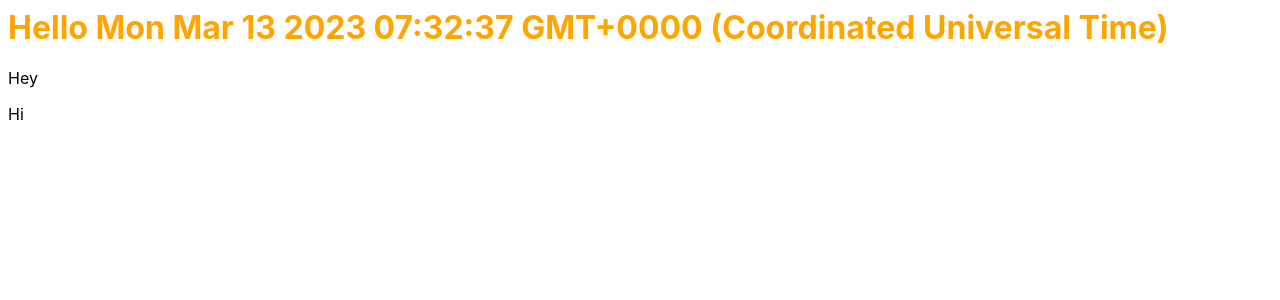
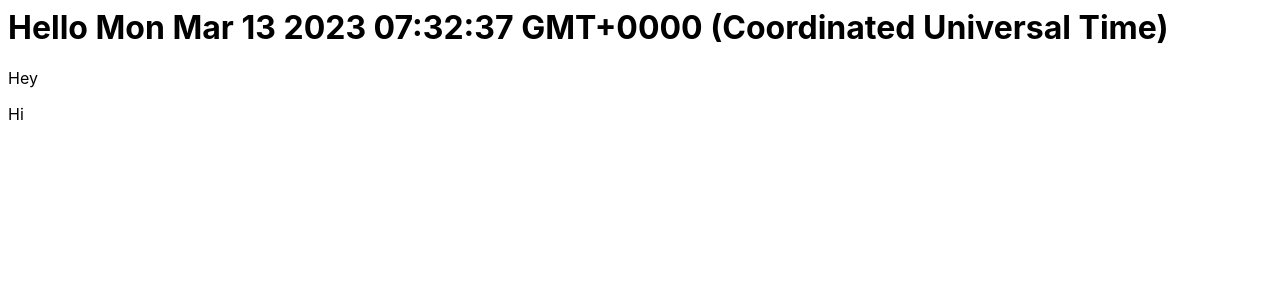
Before and after one commit to ivylaneGit/react-tweupf, a React (Create React App) app: page / in a window 1280 px wide. Shown: the top 300 px of the page. Built offline with nearby package versions, Linux system fonts and the light colour scheme.

Commit message:
1 file modified

```diff
--- a/src/index.js
+++ b/src/index.js
@@ -2,15 +2,16 @@ import React from 'react';
 import ReactDom from 'react-dom/client';
 import './style.css';
 
-function Header() {
+/*function Header() {
   const clock = Date().toLocaleString();
   return <h1 className="orange">Hello {clock} </h1>;
-}
+}*/
 
 function Page() {
+  const clock = Date().toLocaleString();
   return (
     <>
-      <Header />
+      <h1>Hello {clock} </h1>
       <p>Hey</p>
       <p>Hi</p>
     </>
```
